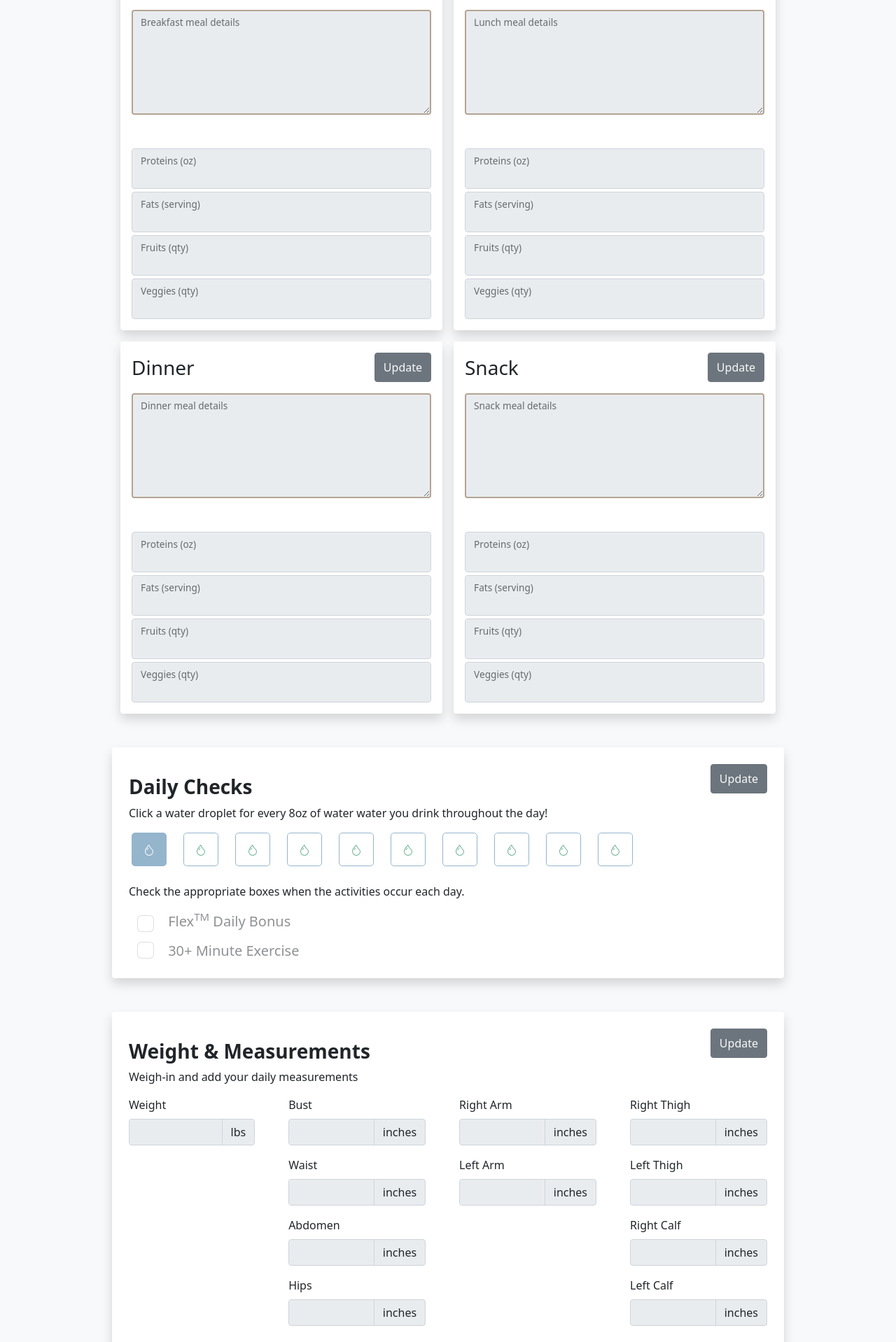
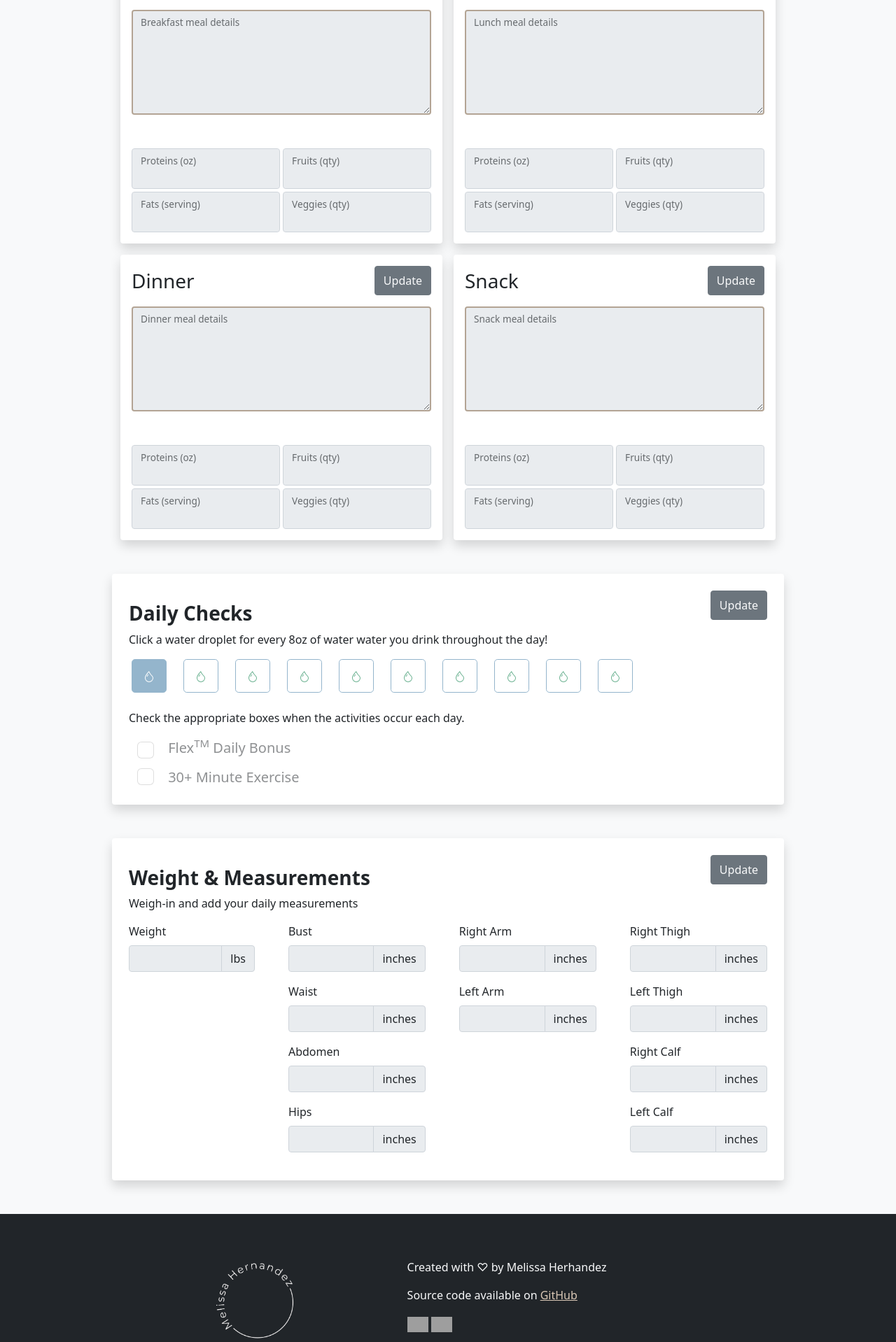
Before and after one commit to mmhernandez/flex_meal_tracker, a Flask app: template flask_app/templates/daily_tracker.html in a window 1280 px wide. Shown: the part 686-2604 px from the top of the page at 70% size. Run offline with Flask 2, Linux system fonts and the light colour scheme; the template is opened without the code that fills it: most values are stand-ins (such as "Sample title", 1, 10 or a date in 2020); some libraries are stand-ins or nearby versions; grey boxes are pictures that could not be loaded.

Commit message:
Finalize responsiveness for daily tracker page

```diff
--- a/flask_app/static/css/custom.css
+++ b/flask_app/static/css/custom.css
@@ -589,6 +589,12 @@ pre {
 .flx-pg {
     width: 50%;;
 }
+.flx-summary-block, .meal-items-block, .meal-items {
+    width: 50%;
+}
+.flx-summary-items, .meal-items {
+    width: 100%;
+}
 
 /* footer */
 .footer-logo{
@@ -600,15 +606,26 @@ pre {
 
 /* media queries */
 @media screen and (max-width: 1500px) {
-    .lg {
+    .meal-items-block {
         flex-direction: column;
     }
 }
-@media screen and (max-width: 1030px) {
-    /* .stack {
+
+@media screen and (max-width: 1200px) {
+    .flx-summary-block {
         flex-direction: column;
-    } */
+    }
+    .flx-wm-block {
+        flex-direction: column;
+    }
 }
+
+@media screen and (max-width: 1000px) {
+    .meal-block{
+        flex-direction: column;
+    }
+}
+
 @media screen and (max-width: 900px) {
     .sm {
         flex-direction: column;
@@ -616,13 +633,26 @@ pre {
     .flx {
         width: 100%;
     }
-
     .hide {
         display: none;
     }
+    .meal-items-section {
+        flex-direction: column;
+    }
+    .meal-items-block {
+        width: 100%;
+    }
 }
+
 @media screen and (max-width: 700px) {
     .flx-pg {
         width: 100%;
     }
+    .flx-summary, .meal-details, .flx-wm {
+        flex-direction: column;
+    }
+    .flx-summary-block {
+        width: 100%;
+    }
+
 }
--- a/flask_app/templates/daily_tracker.html
+++ b/flask_app/templates/daily_tracker.html
@@ -23,7 +23,9 @@
                 <div>
                     <a href="/" class="nav nav-link float-md-start fs-4 py-1 text-light">Flex Program</a>
                     <nav class="nav nav-masthead justify-content-center float-md-end">
+
                         <a class="nav-link fw-bold py-1 px-0 me-3" data-bs-toggle="offcanvas" data-bs-target="#offcanvasRight" >Calendar</a>
+                        <!-- Calendar off-canvas pop-out -->
                         <div class="offcanvas offcanvas-end" tabindex="-1" id="offcanvasRight" aria-labelledby="offcanvasRightLabel">
                             <div class="offcanvas-header">
                                 <h5 id="offcanvasRightLabel">Calendar</h5>
@@ -60,6 +62,7 @@
                                 </div>
                             </div>
                         </div>
+
                         <a class="nav-link fw-bold py-1 px-0" href="#">Dashboard</a>
                         <a class="nav-link fw-bold py-1 px-0" href="#">Account</a>
                         <a class="nav-link fw-bold py-1 px-0" href="/logout">Logout</a>
@@ -70,36 +73,40 @@
     </header>
     <main>
         <div class="d-flex justify-content-between w-75 mx-auto mt-4 mb-5 pt-5 ps-1 bg-tan rounded">
-            <h1 class="text-dark fw-bolder">flex</br>DAILY MEAL TRACKER</h1>
+            <h1 class="text-dark fw-bolder me-2">flex</br>DAILY MEAL TRACKER</h1>
             <p class="fs-1 text-white pe-3">{{day.strftime('%b %d, %Y')}}</p>
         </div>
 
+        <!-- Daily Summary -->
         <div class="container my-5 w-75 ">
             <h3 class="fw-bold">Daily Summary</h3>
             <p>Total macro nutrients for the day.</p>
-            <div class="d-flex gap-4">
-                <div class="card text-white bg-primary mb-3 w-25">
+            <div class="d-flex gap-4 flx-summary">
+                <div class="d-flex gap-4 flx-summary-block">
+                    <div class="card text-white bg-primary mb-3 flx-summary-items">
                         <div class="card-header fw-bold bg-dark text-tan">Lean Proteins</div>
                         <div class="card-body bg-white text-dark">
                             <h5 class="card-title">## protiens</h5>
                             <p class="card-text">Goal: 8 ounces</p>
                         </div>
                     </div>
-                <div class="card text-white bg-primary mb-3 w-25">
+                    <div class="card text-white bg-primary mb-3 flx-summary-items">
                         <div class="card-header fw-bold bg-dark text-tan">Fats</div>
                         <div class="card-body bg-white text-dark">
                             <h5 class="card-title">## fats</h5>
                             <p class="card-text">Goal: 8 servings</p>
                         </div>
                     </div>
-                <div class="card text-white bg-primary mb-3 w-25">
+                </div>
+                <div class="d-flex gap-4 flx-summary-block">
+                    <div class="card text-white bg-primary mb-3 flx-summary-items">
                         <div class="card-header fw-bold bg-dark text-tan">Fruits</div>
                         <div class="card-body bg-white text-dark">
                             <h5 class="card-title">## fruits</h5>
                             <p class="card-text">Goal: 1 fruit</p>
                         </div>
                     </div>
-                <div class="card text-white bg-primary mb-3 w-25">
+                    <div class="card text-white bg-primary mb-3 flx-summary-items">
                         <div class="card-header fw-bold bg-dark text-tan">Vegetables</div>
                         <div class="card-body bg-white text-dark">
                             <h5 class="card-title">## veggies</h5>
@@ -108,11 +115,15 @@
                     </div>
                 </div>
             </div>
+        </div>
 
+        <!-- Meal Details -->
         <div class="container w-75 mx-auto">
             <h3 class="fw-bold mb-3">Meal Details</h3>
-            <div class="d-flex justify-content-between gap-3 ">
+            <div class="meal-details">
+                <div class="d-flex justify-content-between gap-3 meal-block">
                     <!-- Breakfast -->
+                    <div class="meal-items">
                         <div class="container bg-white rounded p-3 shadow">
                             <div class="d-flex justify-content-between">
                                 <p class="fs-3 text-dark">Breakfast</p>
@@ -122,7 +133,8 @@
                                 <textarea class="form-control border border-2 border-secondary" name="breakfast" style="height: 150px" disabled></textarea>
                                 <label for="breakfast">Breakfast meal details</label>
                             </div>
-                    <div class="d-flex justify-content-between gap-1 lg">
+                            <div class="d-flex justify-content-between gap-1 meal-items-section">
+                                <div class="d-flex gap-1 meal-items-block">
                                     <div class="form-floating">
                                         <input type="number" name="proteins" class="form-control" disabled>
                                         <label for="proteins" class="form-label">Proteins (oz)</label>
@@ -131,6 +143,8 @@
                                         <input type="number" name="fats" class="form-control" disabled>
                                         <label for="fats" class="form-label">Fats (serving)</label>
                                     </div>
+                                </div>
+                                <div class="d-flex gap-1 meal-items-block">
                                     <div class="form-floating">
                                         <input type="number" name="fruits" class="form-control" disabled>
                                         <label for="fruits" class="form-label">Fruits (qty)</label>
@@ -141,7 +155,8 @@
                                     </div>
                                 </div>
                             </div>
-                <!-- Breakfast Modal -->
+                        </div>
+                        <!-- Breakfast Edit Modal -->
                         <div class="modal fade" id="staticBackdropBreakfast" data-bs-backdrop="static" data-bs-keyboard="false" tabindex="-1" aria-labelledby="staticBackdropLabel" aria-hidden="true">
                             <div class="modal-dialog modal-dialog-centered">
                                 <div class="modal-content bg-light">
@@ -171,7 +186,7 @@
                                                 </div>
                                                 <div class="form-floating">
                                                     <input type="number" name="vegetables" class="form-control">
-                                            <label for="vegetables" class="form-label">Vegetables</label>
+                                                    <label for="vegetables" class="form-label">Veg</label>
                                                 </div>
                                             </div>
                                         </div>
@@ -183,7 +198,9 @@
                                 </div>
                             </div>
                         </div>
+                    </div>
                     <!-- Lunch -->
+                    <div class="meal-items">
                         <div class="container bg-white rounded p-3 shadow">
                             <div class="d-flex justify-content-between">
                                 <p class="fs-3 text-dark">Lunch</p>
@@ -193,7 +210,8 @@
                                 <textarea class="form-control border border-2 border-secondary" name="lunch" style="height: 150px" disabled></textarea>
                                 <label for="lunch">Lunch meal details</label>
                             </div>
-                    <div class="d-flex justify-content-between gap-1 lg">
+                            <div class="d-flex justify-content-between gap-1 meal-items-section">
+                                <div class="d-flex gap-1 meal-items-block">
                                     <div class="form-floating">
                                         <input type="number" name="proteins" class="form-control" disabled>
                                         <label for="proteins" class="form-label">Proteins (oz)</label>
@@ -202,6 +220,8 @@
                                         <input type="number" name="fats" class="form-control" disabled>
                                         <label for="fats" class="form-label">Fats (serving)</label>
                                     </div>
+                                </div>
+                                <div class="d-flex gap-1 meal-items-block">
                                     <div class="form-floating">
                                         <input type="number" name="fruits" class="form-control" disabled>
                                         <label for="fruits" class="form-label">Fruits (qty)</label>
@@ -212,7 +232,8 @@
                                     </div>
                                 </div>
                             </div>
-                <!-- Lunch Modal -->
+                        </div>
+                        <!-- Lunch Edit Modal -->
                         <div class="modal fade" id="staticBackdropLunch" data-bs-backdrop="static" data-bs-keyboard="false" tabindex="-1" aria-labelledby="staticBackdropLabel" aria-hidden="true">
                             <div class="modal-dialog modal-dialog-centered">
                                 <div class="modal-content bg-light">
@@ -242,7 +263,7 @@
                                                 </div>
                                                 <div class="form-floating">
                                                     <input type="number" name="vegetables" class="form-control" disabled>
-                                            <label for="vegetables" class="form-label">Vegetables</label>
+                                                    <label for="vegetables" class="form-label">Veg</label>
                                                 </div>
                                             </div>
                                         </div>
@@ -255,8 +276,10 @@
                             </div>
                         </div>
                     </div>
-            <div class="d-flex justify-content-between gap-3 mt-3">
+                </div>
+                <div class="d-flex justify-content-between gap-3 mt-3 meal-block">
                     <!-- Dinner -->
+                    <div class="meal-items">
                         <div class="container bg-white rounded p-3 shadow">
                             <div class="d-flex justify-content-between">
                                 <p class="fs-3 text-dark">Dinner</p>
@@ -266,7 +289,8 @@
                                 <textarea class="form-control border border-2 border-secondary" name="dinner" style="height: 150px" disabled></textarea>
                                 <label for="dinner">Dinner meal details</label>
                             </div>
-                    <div class="d-flex justify-content-between gap-1 lg">
+                            <div class="d-flex justify-content-between gap-1 meal-items-section">
+                                <div class="d-flex gap-1 meal-items-block">
                                     <div class="form-floating">
                                         <input type="number" name="proteins" class="form-control" disabled>
                                         <label for="proteins" class="form-label">Proteins (oz)</label>
@@ -275,6 +299,8 @@
                                         <input type="number" name="fats" class="form-control" disabled>
                                         <label for="fats" class="form-label">Fats (serving)</label>
                                     </div>
+                                </div>
+                                <div class="d-flex gap-1 meal-items-block">
                                     <div class="form-floating">
                                         <input type="number" name="fruits" class="form-control" disabled>
                                         <label for="fruits" class="form-label">Fruits (qty)</label>
@@ -285,7 +311,8 @@
                                     </div>
                                 </div>
                             </div>
-                <!-- Dinner Modal -->
+                        </div>
+                        <!-- Dinner Edit Modal -->
                         <div class="modal fade" id="staticBackdropDinner" data-bs-backdrop="static" data-bs-keyboard="false" tabindex="-1" aria-labelledby="staticBackdropLabel" aria-hidden="true">
                             <div class="modal-dialog modal-dialog-centered">
                                 <div class="modal-content bg-light">
@@ -315,7 +342,7 @@
                                                 </div>
                                                 <div class="form-floating">
                                                     <input type="number" name="vegetables" class="form-control" disabled>
-                                            <label for="vegetables" class="form-label">Vegetables</label>
+                                                    <label for="vegetables" class="form-label">Veg</label>
                                                 </div>
                                             </div>
                                         </div>
@@ -327,7 +354,9 @@
                                 </div>
                             </div>
                         </div>
+                    </div>
                     <!-- Snack -->
+                    <div class="meal-items">
                         <div class="container bg-white rounded p-3 shadow">
                             <div class="d-flex justify-content-between">
                                 <p class="fs-3 text-dark">Snack</p>
@@ -337,7 +366,8 @@
                                 <textarea class="form-control border border-2 border-secondary" name="snack" style="height: 150px" disabled></textarea>
                                 <label for="snack">Snack meal details</label>
                             </div>
-                    <div class="d-flex justify-content-between gap-1 lg">
+                            <div class="d-flex justify-content-between gap-1 meal-items-section">
+                                <div class="d-flex gap-1 meal-items-block">
                                     <div class="form-floating">
                                         <input type="number" name="proteins" class="form-control" disabled>
                                         <label for="proteins" class="form-label">Proteins (oz)</label>
@@ -346,6 +376,8 @@
                                         <input type="number" name="fats" class="form-control" disabled>
                                         <label for="fats" class="form-label">Fats (serving)</label>
                                     </div>
+                                </div>
+                                <div class="d-flex gap-1 meal-items-block">
                                     <div class="form-floating">
                                         <input type="number" name="fruits" class="form-control" disabled>
                                         <label for="fruits" class="form-label">Fruits (qty)</label>
@@ -356,7 +388,8 @@
                                     </div>
                                 </div>
                             </div>
-                <!-- Snack Modal -->
+                        </div>
+                        <!-- Snack Edit Modal -->
                         <div class="modal fade" id="staticBackdropSnack" data-bs-backdrop="static" data-bs-keyboard="false" tabindex="-1" aria-labelledby="staticBackdropLabel" aria-hidden="true">
                             <div class="modal-dialog modal-dialog-centered">
                                 <div class="modal-content bg-light">
@@ -386,7 +419,7 @@
                                                 </div>
                                                 <div class="form-floating">
                                                     <input type="number" name="vegetables" class="form-control">
-                                            <label for="vegetables" class="form-label">Vegetables</label>
+                                                    <label for="vegetables" class="form-label">Veg</label>
                                                 </div>
                                             </div>
                                         </div>
@@ -400,12 +433,16 @@
                         </div>
                     </div>
                 </div>
+            </div>
+        </div>
 
+        <!-- Daily Checks -->
         <div class="container rounded bg-white shadow p-4 w-75 mt-5">
             <div class="d-flex justify-content-between">
                 <h3 class="fw-bold mt-3">Daily Checks</h3>
                 <button type="button" class="btn btn-secondary h-75 text-light py-2" data-bs-toggle="modal" data-bs-target="#staticBackdropChecks">Update</button>
             </div>
+            <!-- Water/Hydration Info -->
             <div>
                 <p>Click a water droplet for every 8oz of water water you drink throughout the day!</p>
                 <div class="d-flex justify-items-between gap-3 flex-wrap">
@@ -471,6 +508,7 @@
                     </a>
                 </div>
             </div>
+            <!-- Other Daily Check Checkboxes -->
             <div class="mt-4">
                 <p>Check the appropriate boxes when the activities occur each day.</p>
                 <div class="container">
@@ -482,7 +520,7 @@
                     <label for="exercise" class="form-check-label pt-1 fs-5">30+ Minute Exercise</label>
                 </div>
             </div>
-            <!-- Modal -->
+            <!-- Edit Modal -->
             <div class="modal fade" id="staticBackdropChecks" data-bs-backdrop="static" data-bs-keyboard="false" tabindex="-1" aria-labelledby="staticBackdropLabel" aria-hidden="true">
                 <div class="modal-dialog modal-dialog-centered">
                     <div class="modal-content bg-light">
@@ -520,20 +558,21 @@
                     </div>
                 </div>
             </div>
-            <!-- End Modal -->
         </div>
 
+        <!-- Weight & Measurements -->
         <div class="container rounded bg-white shadow p-4 mx-auto w-75 my-5">
-            <div class="d-flex justify-content-between gap-5">
+            <div class="d-flex justify-content-between">
                 <div>
                     <h3 class="fw-bold mt-3">Weight & Measurements</h3>
                     <p>Weigh-in and add your daily measurements</p>
                 </div>
                 <button type="button" class="btn btn-secondary h-75 text-light py-2" data-bs-toggle="modal" data-bs-target="#staticBackdropWeightMeasurements">Update</button>
             </div>
-
+            <!-- Fields List -->
             <div>
-                <div class="d-flex align-items-start gap-5">
+                <div class="d-flex align-items-start gap-5 flx-wm">
+                    <div class="d-flex gap-5 flx-wm-block">
                         <div>
                             <label for="weight" class="form-label">Weight</label>
                             <div class="mb-3 input-group">
@@ -563,6 +602,8 @@
                                 <span class="input-group-text">inches</span>
                             </div>
                         </div>
+                    </div>
+                    <div class=" d-flex gap-5 flx-wm-block">
                         <div>
                             <label for="right_arm" class="form-label">Right Arm</label>
                             <div class="mb-3 input-group">
@@ -595,6 +636,7 @@
                             <div class="mb-3 input-group">
                                 <input type="number" name="left_calf" class="form-control" disabled>
                                 <span class="input-group-text">inches</span>
+                            </div>
                         </div>
                     </div>
                 </div>
```
Also changed, not shown: README.md. Lines whose indentation alone changed are shown as unchanged.
